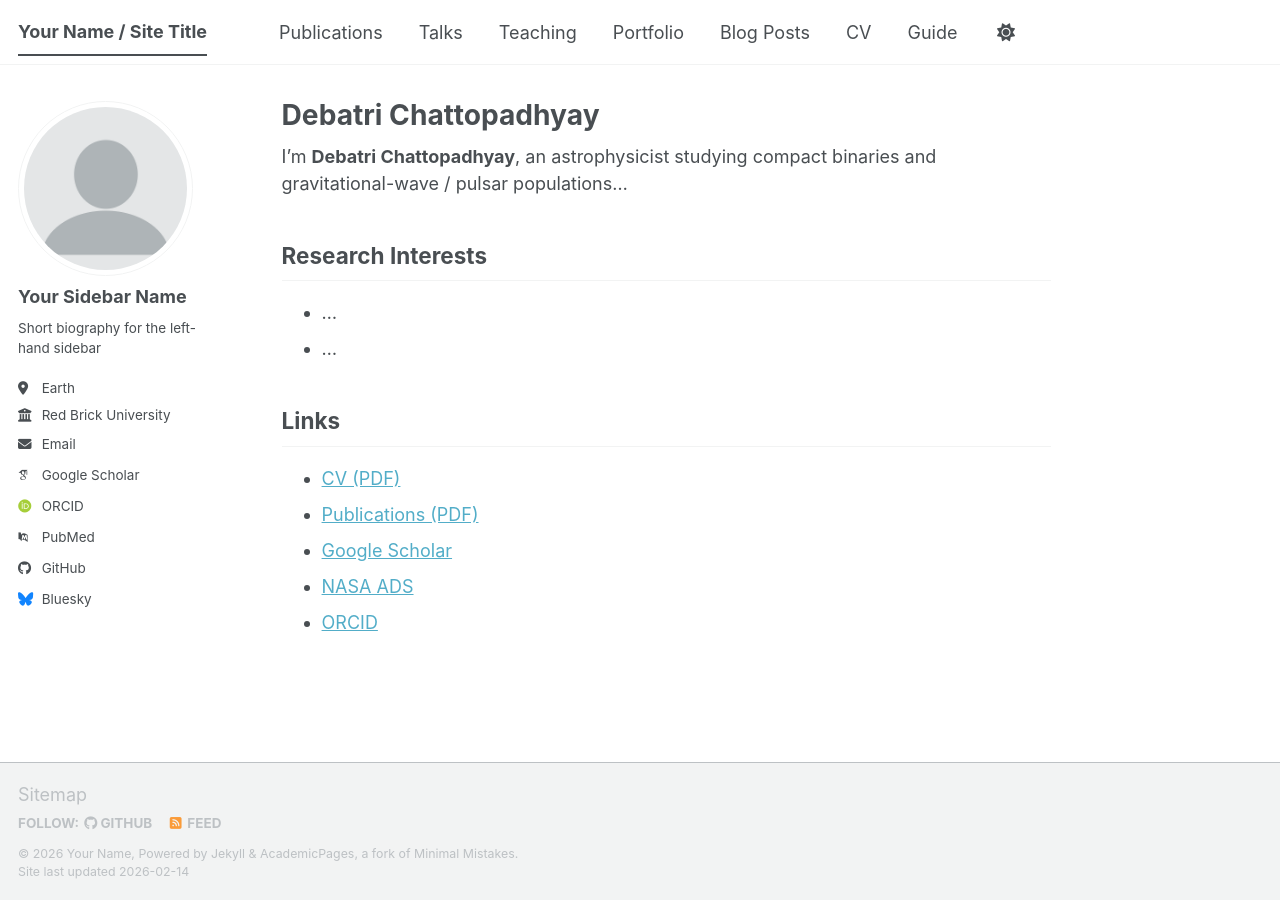
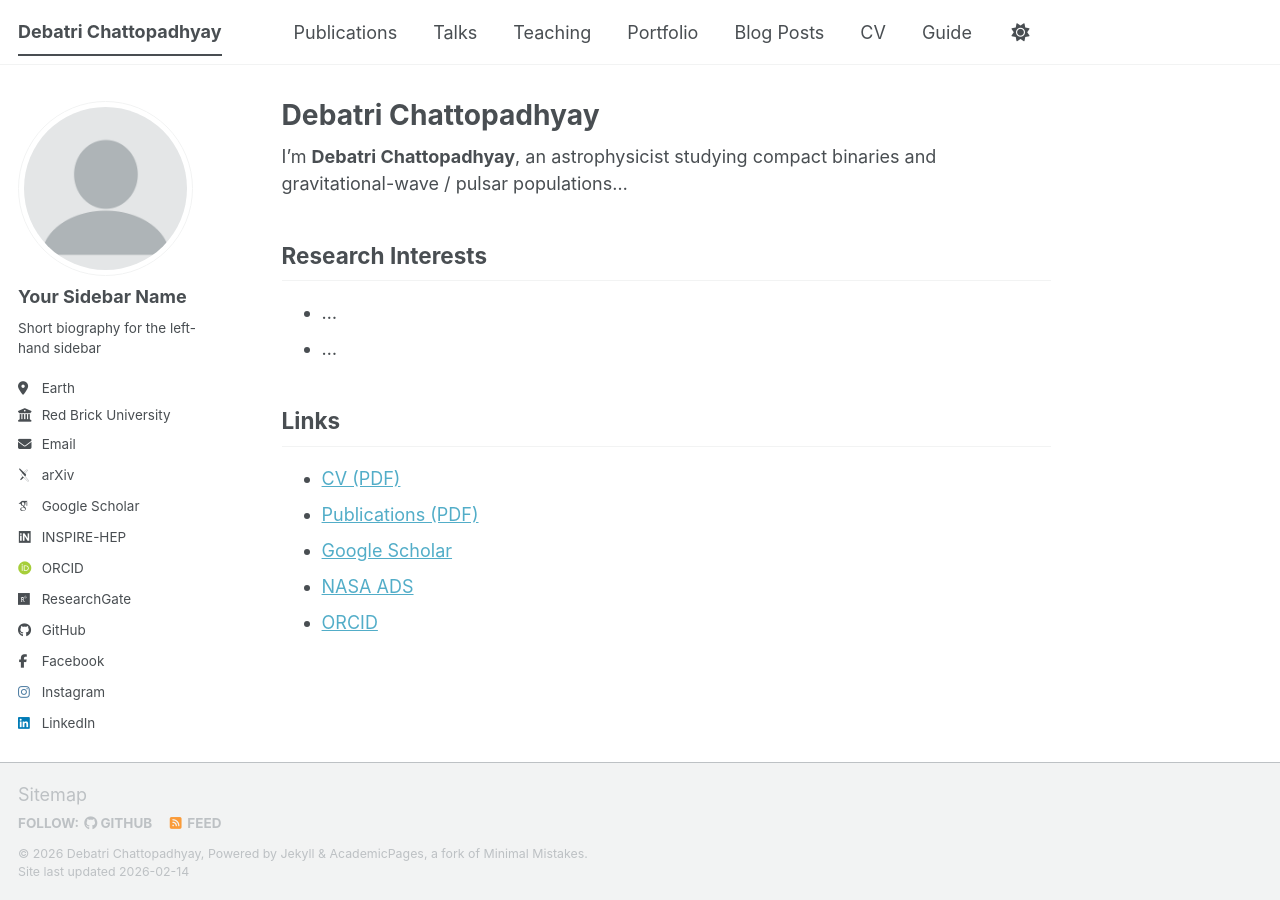
Before and after one commit to debatric/debatric.github.io, a Jekyll site: the page built from _pages/about.md, in a window 1280 px wide. Built offline with Jekyll 4.4.1, drawn with Linux system fonts in a browser that asks for light colours; some web fonts are replaced; a script bundle is joined from its source files by our own code; library files that are not in the unit come from our copies; part of the change alters nothing that is shown.

Commit message:
Update _config.yml

```diff
--- a/_config.yml
+++ b/_config.yml
@@ -8,15 +8,22 @@
 
 # Basic Site Settings
 locale                   : "en-US"
-site_theme               : "default" # The available themes options are "default", "air", "sunrise", "mint", "dirt" and "contrast"
-title                    : "Your Name / Site Title"
-title_separator          : "-"
-name                     : &name "Your Name"
-description              : &description "Your Name's academic portfolio"   # Update this with a general description of your site, this is the default if not overridden by a page
-url                      : https://academicpages.github.io # The base hostname & protocol for your site e.g. "https://[your GitHub username].github.io",
-                                                           # or if you already have some other page hosted on Github then use "https://[your GitHub username].github.io/[Your Repo Name]"
-baseurl                  : "" # the subpath of your site, e.g. "/blog"
-repository               : "academicpages/academicpages.github.io"
+title       : "Debatri Chattopadhyay"
+name        : &name "Debatri Chattopadhyay"
+description : &description "Astrophysicist | Black Holes | Neutron Stars | Gravitational waves | Pulsars | Multi-messenger | Dancer & Globe-trotter"
+url         : https://debatric.github.io
+baseurl     : "/debatrich.github.io"   # keep this ONLY if your site is still at /debatrich.github.io/
+repository  : "debatric/debatrich.github.io"
+
+# site_theme               : "air" # The available themes options are "default", "air", "sunrise", "mint", "dirt" and "contrast"
+# title                    : "Your Name / Site Title"
+# title_separator          : "-"
+# name                     : &name "Your Name"
+# description              : &description "Your Name's academic portfolio"   # Update this with a general description of your site, this is the default if not overridden by a page
+# url                      : https://academicpages.github.io # The base hostname & protocol for your site e.g. "https://[your GitHub username].github.io",
+#                                                            # or if you already have some other page hosted on Github then use "https://[your GitHub username].github.io/[Your Repo Name]"
+# baseurl                  : "" # the subpath of your site, e.g. "/blog"
+# repository               : "academicpages/academicpages.github.io"
 
 # Site Author - The following control what appear as part of the author content on the side bar.
 #               If a field is blank the icon and link will not appear, otherwise it will be shown.
@@ -33,54 +40,54 @@ author:
   email            : "none@example.org"
 
   # Academic websites
-  academia         : # URL
-  arxiv            : # URL - Update with the correct link to your profile
-  googlescholar    : "https://scholar.google.com/citations?user=PS_CX0AAAAAJ"
-  inspire-hep      : # URL
-  impactstory      : # URL
-  orcid            : "https://orcid.org/yourorcidurl"
-  semantic         : # URL
-  ssrn             : # URL
-  pubmed           : "https://www.ncbi.nlm.nih.gov/pubmed/?term=john+snow"
-  researchgate     : # URL
-  scopus           : # URL
-  zotero           : # URL
+  #academia         : # URL
+  arxiv            : "https://arxiv.org/search/astro-ph?searchtype=author&query=Chattopadhyay,+D"
+  googlescholar    : "https://scholar.google.com/citations?user=zFBgwvEAAAAJ&hl=en"
+  inspire-hep      : "https: // tinyurl. com/ 4fnfte4t"
+  #impactstory      : # URL
+  orcid            : "https://orcid.org/0000-0001-5867-5033"
+  #semantic         : # URL
+  #ssrn             : # URL
+ # pubmed           : "https://www.ncbi.nlm.nih.gov/pubmed/?term=john+snow"
+  researchgate     : "https://www.researchgate.net/profile/Debatri-Chattopadhyay"
+  #scopus           : # URL
+  #zotero           : # URL
 
 
   # Repositories and software development
-  bitbucket        : # Username - Update with your username on the site
-  codepen          : # Username
-  dribbble         : # Username
+  #bitbucket        : # Username - Update with your username on the site
+  #codepen          : # Username
+  #dribbble         : # Username
   github           : "academicpages"
-  kaggle           : # Username
-  stackoverflow    : # User number or user number and name (i.e., use "1" or "1/jeff-atwood")
+  #kaggle           : # Username
+ # stackoverflow    : # User number or user number and name (i.e., use "1" or "1/jeff-atwood")
 
   # Social media
-  artstation       : # Username
-  bluesky          : "bsky.app" # Replace this with you Bluesky username
-  facebook         : # Username
-  flickr           : # Username
-  foursquare       : # Username
-  goodreads        : # Username
-  google_plus      : # Username
-  keybase          : # Username
-  instagram        : # Username
-  lastfm           : # Username
-  linkedin         : # Username
-  mastodon         : # URL
-  medium           : # URL
-  pinterest        : # Username
-  soundcloud       : # Username
-  steam            : # Username
-  telegram         : # URL
-  tumblr           : # Username
-  twitter          : # Username for X / Twitter
-  vine             : # Username
-  weibo            : # Username
-  wikipedia        : # Username
-  xing             : # Username
-  youtube          : # Username
-  zhihu            : # Username
+  #artstation       : # Username
+  #bluesky          : "bsky.app" # Replace this with you Bluesky username
+  facebook         : "https://www.facebook.com/"
+  #flickr           : # Username
+  #foursquare       : # Username
+  #goodreads        : # Username
+  #google_plus      : # Username
+  #keybase          : # Username
+  instagram        : "https://www.instagram.com/debatri_ch/"
+  #lastfm           : # Username
+  linkedin         : "https://www.linkedin.com/in/debatri-chattopadhyay-b31849ba/"
+  #mastodon         : # URL
+  #medium           : # URL
+  #pinterest        : # Username
+ # soundcloud       : # Username
+  #steam            : # Username
+  #telegram         : # URL
+  #tumblr           : # Username
+  #twitter          : # Username for X / Twitter
+  #vine             : # Username
+  #weibo            : # Username
+  #wikipedia        : # Username
+  #xing             : # Username
+  #youtube          : # Username
+  #zhihu            : # Username
 
 # Publication Category - The following the list of publication categories and their headings
 publication_category:
```
